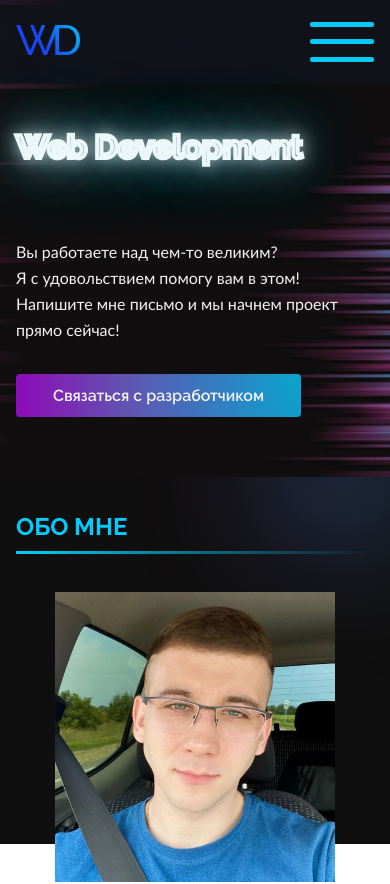
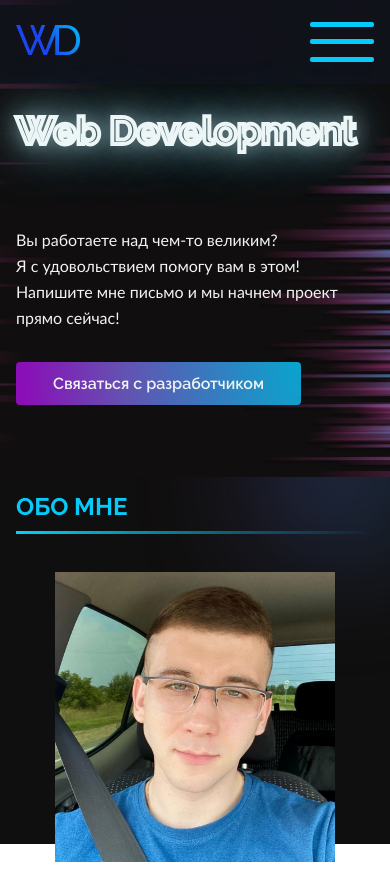
Before and after one commit to Feelcover/My-Site, a Next.js app: page / in a window 390 px wide. Shown: the top 884 px of the page. Built offline with nearby package versions, Linux system fonts and the light colour scheme.

Commit message:
тест стилей для айфона

```diff
--- a/components/Hero/Hero.module.scss
+++ b/components/Hero/Hero.module.scss
@@ -13,8 +13,8 @@
 
 @media all and (max-width: 485px) {
     height: 477px;
-    padding-top: 127px;
-    margin-bottom: 35px;
+    padding-top: 107px;
+    margin-bottom: 15px;
 }
 
   &__title {
@@ -49,14 +49,16 @@
 
     @media all and (max-width: 485px) {
       margin-bottom: 72px;
-        font-size: 32px;
-        -webkit-text-stroke-color: hsl(var(--hue), 50%, 95%);
-      text-shadow: 0 0 15px hsl(var(--hue), 30%, 90%, 0.8),
+        font-size: 38px;
+        -webkit-text-stroke-color: hsl(var(--hue), 40%, 95%);
+      text-shadow: 0 0 15px hsl(var(--hue), 10%, 30%, 0.2),
       0 0 20px hsl(var(--hue), 40%, 80%, 0.85),
       0 0 40px hsl(var(--hue), 50%, 70%, 0.9),
       0 0 60px hsl(var(--hue), 50%, 60%, 0.95),
-      0 0 80px hsl(var(--hue), 50%, 50%, 1);
     }
+    @media all and (max-width: 356px) {
+      font-size: 32px;
+  }
   }
 
   &__titleMob {
```
